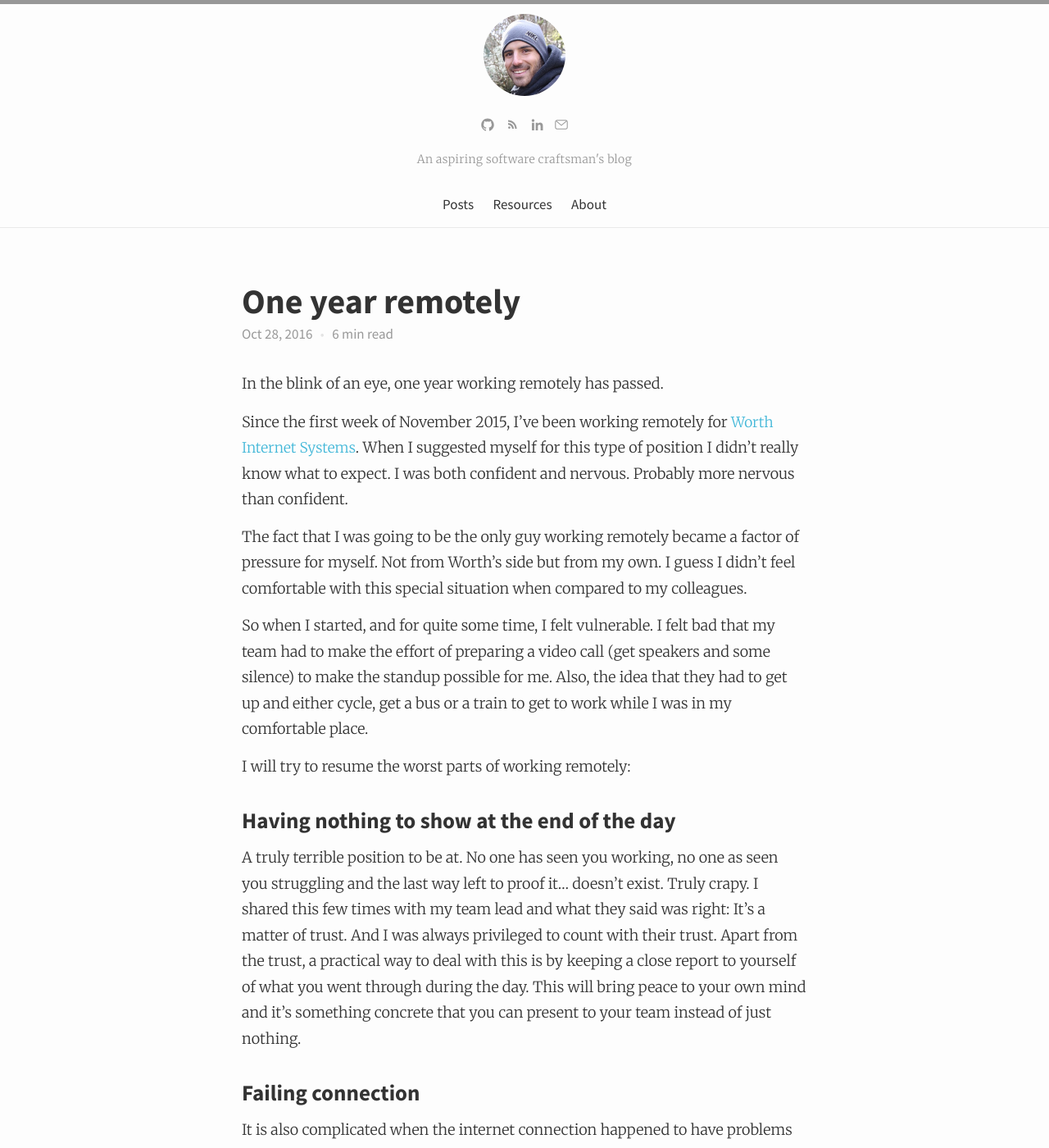
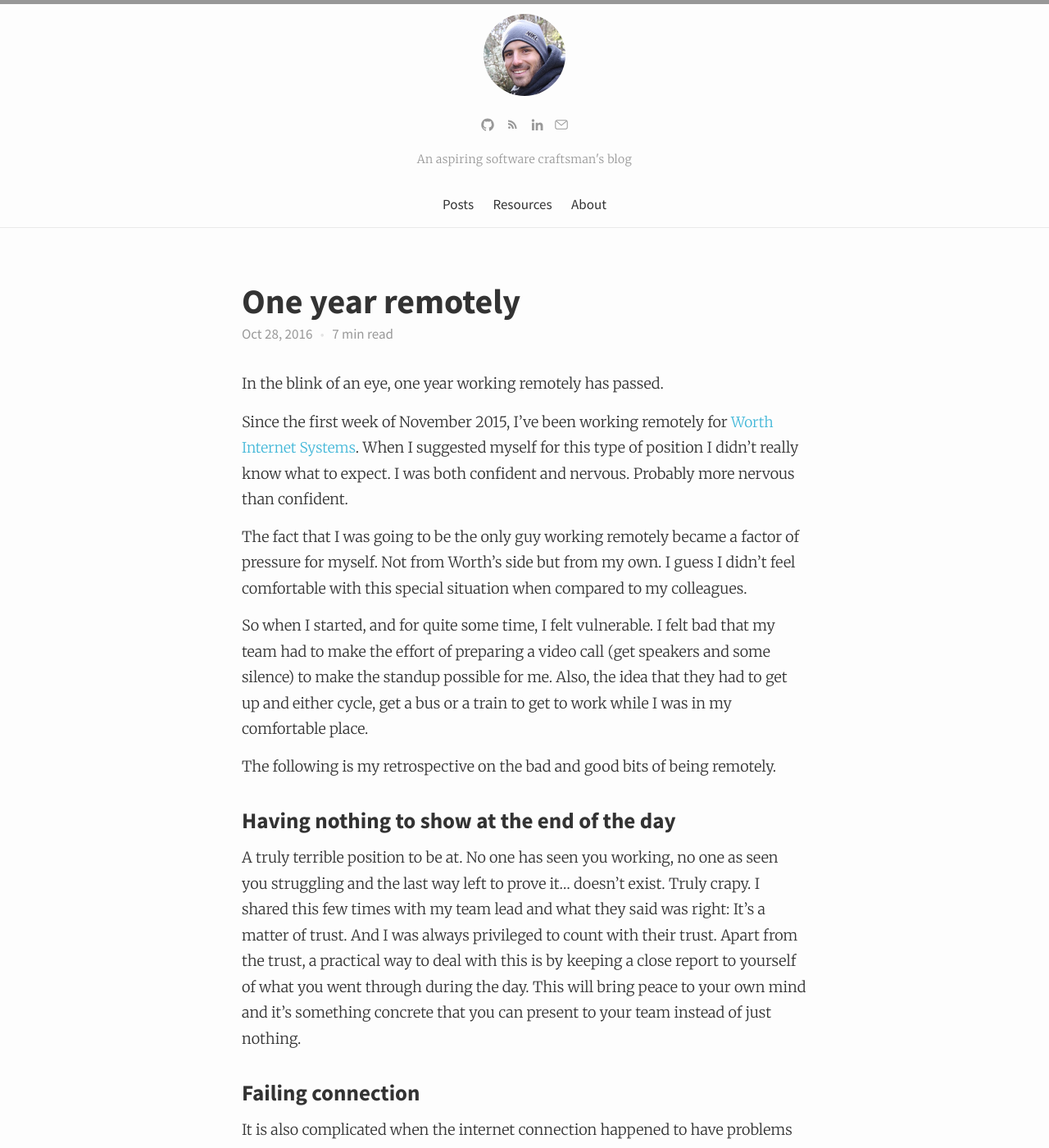
Before and after one commit to NunoAlexandre/nunoalexandre.github.io, a Jekyll site: the page built from _posts/2016-10-28-one-year-remotely.markdown, in a window 1280 px wide and 1400 px high. Shown: the whole window at 82% size. Built offline with Jekyll 4.4.1, drawn with Linux system fonts in a browser that asks for light colours; comment, search, counter and statistics services are not loaded; some of the changed text lies outside the part shown.

Commit message:
adding bits to the one year remotely.

```diff
--- a/_posts/2016-10-28-one-year-remotely.markdown
+++ b/_posts/2016-10-28-one-year-remotely.markdown
@@ -17,12 +17,12 @@
 So when I started, and for quite some time, I felt vulnerable.
 I felt bad that my team had to make the effort of preparing a video call (get speakers and some silence) to make the standup possible for me. Also, the idea that they had to get up and either cycle, get a bus or a train to get to work while I was in my comfortable place.
 
-I will try to resume the worst parts of working remotely:
+The following is my retrospective on the bad and good bits of being remotely.
 
 ### Having nothing to show at the end of the day
 
 A truly terrible position to be at.
-No one has seen you working, no one as seen you struggling and the last way left to proof it... doesn't exist.
+No one has seen you working, no one as seen you struggling and the last way left to prove it... doesn't exist.
 Truly crapy.
 I shared this few times with my team lead and what they said was right: It's a matter of trust. And I was always privileged to count with their trust.
 Apart from the trust, a practical way to deal with this is by keeping a close report to yourself of what you went through during the day. This will bring peace to your own mind and it's something concrete that you can present to your team instead of just nothing.
@@ -93,6 +93,11 @@
 Make sure you have a good microphone and some earphones.
 It's very annoying when people can't even hear you and when they hear themselves while talking to you.
 
+Take care of your working environment and conditions.
+Get yourself a proper chair, a proper desk and further material you need.
+Being home doesn't mean being minimal.
+
+
 Also, make the effort of keeping in touch with everyone around the company. It's important to make you feel part not just of your team but of the bigger team as well. Making regular visits to the office will be a great help and opportunity to do this.
 
 At last, but not least: be trustworthy. You have people and a business trusting you. That is a privilege and must be embraced with gratitude and honest work.
```
